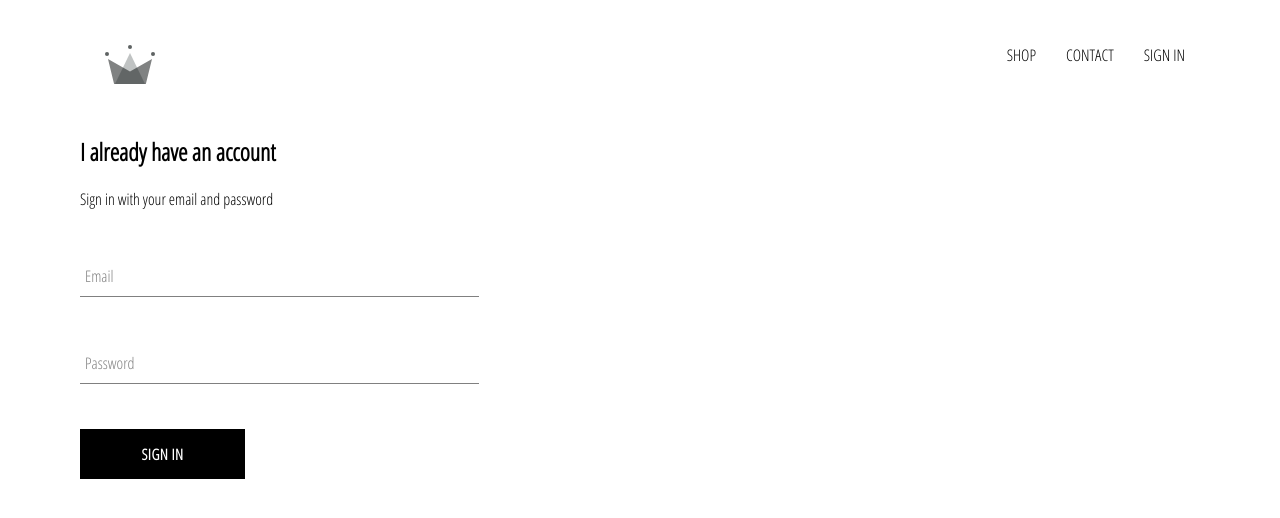
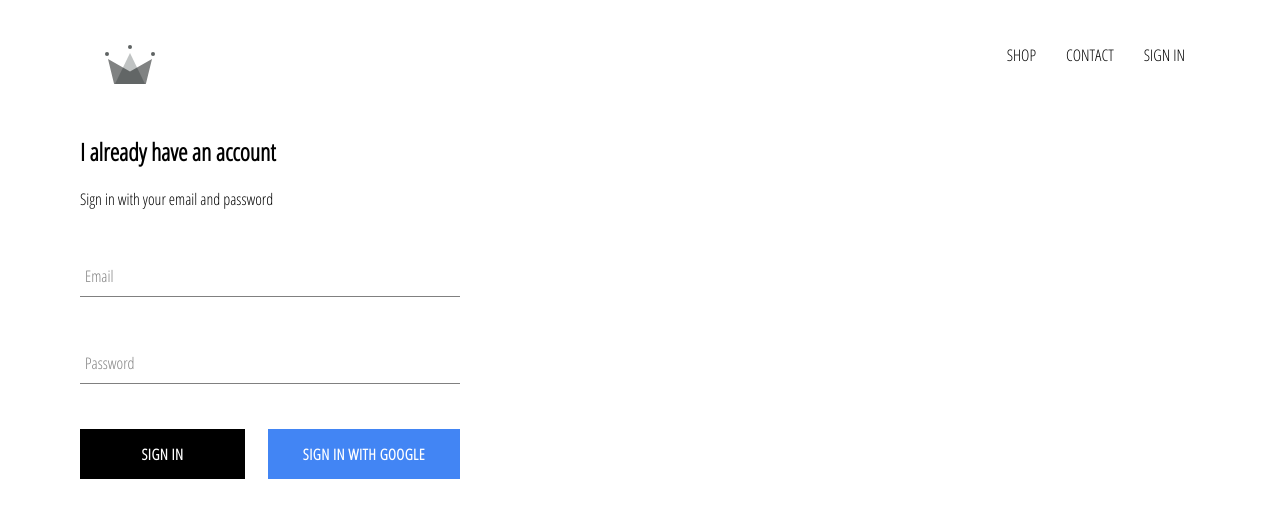
Before and after one commit to r-smolonskij/crwn-clothing, a React (Create React App) app: page /signIn in a window 1280 px wide. Shown: the top 518 px of the page. Built offline with nearby package versions, Linux system fonts and the light colour scheme; no server answers.

Commit message:
Integrated firebase into app, created sign in page with sign in component and sign in with google account

```diff
--- a/package.json
+++ b/package.json
@@ -6,6 +6,7 @@
     "@testing-library/jest-dom": "^4.2.4",
     "@testing-library/react": "^9.3.2",
     "@testing-library/user-event": "^7.1.2",
+    "firebase": "^7.11.0",
     "node-sass": "^4.13.1",
     "react": "^16.13.0",
     "react-dom": "^16.13.0",
--- a/src/App.css
+++ b/src/App.css
@@ -6,3 +6,6 @@ a {
     text-decoration: none;
     color: black;
 }
+*{
+    box-sizing: border-box;
+}
--- a/src/App.js
+++ b/src/App.js
@@ -1,23 +1,46 @@
-import React from 'react';
-import {Switch, Route} from 'react-router-dom'
+import React from "react";
+import { Switch, Route } from "react-router-dom";
 
-import './App.css';
-import HomePage from './pages/homepage/homepage.component';
-import ShopPage from './pages/shop/shop.component';
-import Header from './components/header/header.component';
-import SignInAndSignUpPage from './pages/sign-in-and-sign-up/sign-in-and-sign-up.component'
+import "./App.css";
+import HomePage from "./pages/homepage/homepage.component";
+import ShopPage from "./pages/shop/shop.component";
+import Header from "./components/header/header.component";
+import SignInAndSignUpPage from "./pages/sign-in-and-sign-up/sign-in-and-sign-up.component";
+import { auth } from "./firebase/firebase.utils";
 
-function App() {
-  return (
-    <div >
-      <Header/>
-      <Switch>
-        <Route exact path='/' component={HomePage}/>
-        <Route exact path='/shop' component={ShopPage}/>
-        <Route exact path='/signIn' component={SignInAndSignUpPage}/>
-      </Switch>
-    </div>
-  );
+class App extends React.Component {
+  constructor(){
+    super();
+    this.state ={
+      currentUser: null
+    }
+  }
+  unsubscribeFromAuth=null
+
+  componentDidMount(){
+    this.unsubscribeFromAuth = auth.onAuthStateChanged( user => {
+      this.setState({currentUser: user});
+      console.log(user);
+
+    })
+  }
+
+  componentWillUnmount(){
+    this.unsubscribeFromAuth();
+  }
+
+  render() {
+    return (
+      <div>
+        <Header  currentUser ={this.state.currentUser}/>
+        <Switch>
+          <Route exact path="/" component={HomePage} />
+          <Route exact path="/shop" component={ShopPage} />
+          <Route exact path="/signIn" component={SignInAndSignUpPage} />
+        </Switch>
+      </div>
+    );
+  }
 }
 
 export default App;
--- a/src/components/collection-preview/collection-preview.component.js
+++ b/src/components/collection-preview/collection-preview.component.js
@@ -1,4 +1,4 @@
-import React, { Component } from "react";
+import React from "react";
 
 import CollectionItem from '../collection-item/collection-item.component';
 
--- a/src/components/custom-button/custom-button.component.js
+++ b/src/components/custom-button/custom-button.component.js
@@ -2,8 +2,8 @@ import React from 'react';
 
 import './custom-button.styles.scss';
 
-const CustomButton = ({children, ...otherProps}) => (
-    <button className="custom-button" {...otherProps}>
+const CustomButton = ({children, isGoogleSignIn, ...otherProps}) => (
+    <button className={`${isGoogleSignIn ? 'google-sign-in': ''} custom-button`} {...otherProps}>
         {children}
     </button>
 )
--- a/src/components/custom-button/custom-button.styles.scss
+++ b/src/components/custom-button/custom-button.styles.scss
@@ -19,4 +19,12 @@
       color: black;
       border: 1px solid black;
     }
+    &.google-sign-in{
+      background-color: #4285f4;
+      color: white;
+      &:hover{
+        background-color: #357ae8;
+        border: none;
+      }
+    }
   }
--- a/src/components/header/header.component.js
+++ b/src/components/header/header.component.js
@@ -1,13 +1,14 @@
-import React from 'react';
-import { Link } from 'react-router-dom';
-import {ReactComponent as Logo} from '../../assets/4.4 crown.svg.svg'
+import React from "react";
+import { Link } from "react-router-dom";
+import { ReactComponent as Logo } from "../../assets/4.4 crown.svg.svg";
+import { auth } from "../../firebase/firebase.utils";
 
-import './header.styles.scss';
+import "./header.styles.scss";
 
-const Header = () => (
+const Header = ({ currentUser }) => (
   <div className="header">
-        <Link className="logo-container" to='/'>
-            <Logo className="logo"/>
+    <Link className="logo-container" to="/">
+      <Logo className="logo" />
     </Link>
     <div className="options">
       <Link to="/shop" className="option">
@@ -16,11 +17,15 @@ const Header = () => (
       <Link to="/contact" className="option">
         CONTACT
       </Link>
+      {currentUser ? (
+        <div className='option' onClick={()=>auth.signOut()}>SIGN OUT</div>
+      ) : (
         <Link to="/signIn" className="option">
           SIGN IN
         </Link>
+      )}
     </div>
   </div>
-)
+);
 
 export default Header;
--- a/src/components/header/header.styles.scss
+++ b/src/components/header/header.styles.scss
@@ -20,6 +20,7 @@
 
     .option {
       padding: 10px 15px;
+      cursor: pointer;
     }
   }
 }
--- a/src/components/sign-in/sign-in.component.js
+++ b/src/components/sign-in/sign-in.component.js
@@ -1,7 +1,9 @@
 import React from "react";
 
-import FormInput from '../form-input/form-input.component';
-import CustomButton from '../custom-button/custom-button.component';
+import FormInput from "../form-input/form-input.component";
+import CustomButton from "../custom-button/custom-button.component";
+
+import { signInWithGoogle } from "../../firebase/firebase.utils";
 
 import "./sign-in.styles.scss";
 
@@ -35,7 +37,7 @@ class SignIn extends React.Component {
             name="email"
             value={this.state.email}
             handleChange={this.handleChange}
-            label='Email'
+            label="Email"
             required
           />
           <FormInput
@@ -43,10 +45,15 @@ class SignIn extends React.Component {
             name="password"
             value={this.state.password}
             handleChange={this.handleChange}
-            label='Password'
+            label="Password"
             required
           />
-          <CustomButton type='submit'>Sign In</CustomButton>
+          <div className="buttons">
+            <CustomButton type="submit">Sign In</CustomButton>
+            <CustomButton onClick={signInWithGoogle} isGoogleSignIn>
+              Sign in with GOOGLE
+            </CustomButton>
+          </div>
         </form>
       </div>
     );
--- a/src/components/sign-in/sign-in.styles.scss
+++ b/src/components/sign-in/sign-in.styles.scss
@@ -1,5 +1,5 @@
 .sign-in{
-    width: 30vw;
+    width: 380px;
     display: flex;
     flex-direction: column;
 
@@ -7,4 +7,9 @@
         margin: 10px 0px;
     }
 
+    .buttons{
+        display: flex;
+        justify-content: space-between;
+    }
+
 }
--- /dev/null
+++ b/src/firebase/firebase.utils.js
@@ -0,0 +1,24 @@
+import firebase from 'firebase/app';
+import 'firebase/firestore';
+import 'firebase/auth';
+
+const config = {
+    apiKey: "AIzaSyBXb2M0D5wHEYDegVB0iGd-8nkUqOwXX6U",
+    authDomain: "crwn-db-8f591.firebaseapp.com",
+    databaseURL: "https://crwn-db-8f591.firebaseio.com",
+    projectId: "crwn-db-8f591",
+    storageBucket: "crwn-db-8f591.appspot.com",
+    messagingSenderId: "637819770557",
+    appId: "1:637819770557:web:cfeef43feaef70adb4c9d4"
+  };
+
+firebase.initializeApp(config);
+
+export const auth = firebase.auth();
+export const firestore = firebase.firestore();
+
+const provider = new firebase.auth.GoogleAuthProvider();
+provider.setCustomParameters({prompt: 'select_account'});
+export const signInWithGoogle = () => auth.signInWithPopup(provider);
+
+export default firebase;
```
Also changed, not shown: 1 other file (tests, documents, lock files or other folders). Lines whose indentation alone changed are shown as unchanged.
